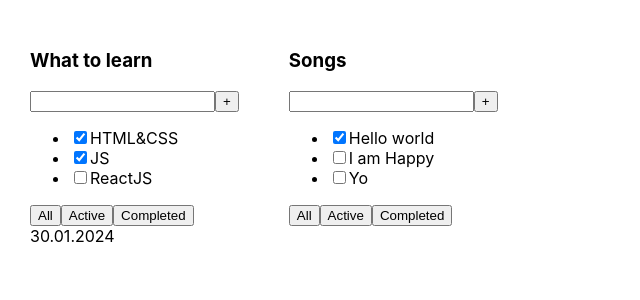
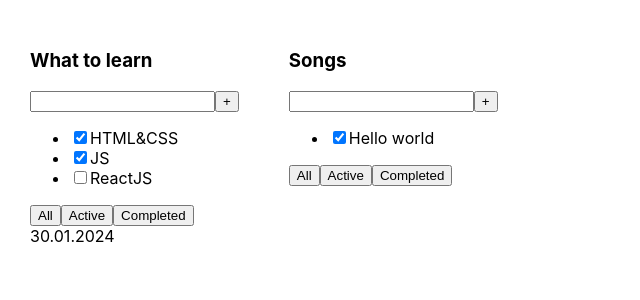
Before and after one commit to naumyshev/MegaTodolist, a React (Create React App) app: page / in a window 1280 px wide. Shown: the top 300 px of the page, without its empty margins (0-640 px from the left). Built offline with nearby package versions, Linux system fonts and the light colour scheme.

Commit message:
lesson 01: Ternary operator

```diff
--- a/src/App.tsx
+++ b/src/App.tsx
@@ -11,8 +11,8 @@ function App() {
 
     const tasks2 = [
         { id: 1, title: 'Hello world', isDone: true },
-        { id: 2, title: 'I am Happy', isDone: false },
-        { id: 3, title: 'Yo', isDone: false },
+        // { id: 2, title: 'I am Happy', isDone: false },
+        // { id: 3, title: 'Yo', isDone: false },
     ]
 
     return (
--- a/src/Todolist.tsx
+++ b/src/Todolist.tsx
@@ -20,6 +20,9 @@ export const Todolist = ({title, tasks, data}: PropsType) => {
                 <input />
                 <button>+</button>
             </div>
+            {tasks.length === 0 ? (
+                <p>No tasks</p>
+            ) : (
                 <ul>
                     {tasks.map(t=>{
                         return(
@@ -29,22 +32,9 @@ export const Todolist = ({title, tasks, data}: PropsType) => {
                             </li>
                         )
                     })}
+                </ul>
+            )}
 
-
-
-                {/*<li>*/}
-                {/*    <input type="checkbox" checked={tasks[0].isDone} />*/}
-                {/*    <span>{tasks[0].title}</span>*/}
-                {/*</li>*/}
-                {/*<li>*/}
-                {/*    <input type="checkbox" checked={tasks[1].isDone} />*/}
-                {/*    <span>{tasks[1].title}</span>*/}
-                {/*</li>*/}
-                {/*<li>*/}
-                {/*    <input type="checkbox" checked={tasks[2].isDone} />*/}
-                {/*    <span>{tasks[2].title}</span>*/}
-                {/*</li>*/}
-            </ul>
             <div>
                 <button>All</button>
                 <button>Active</button>
```
Lines whose indentation alone changed are shown as unchanged.
